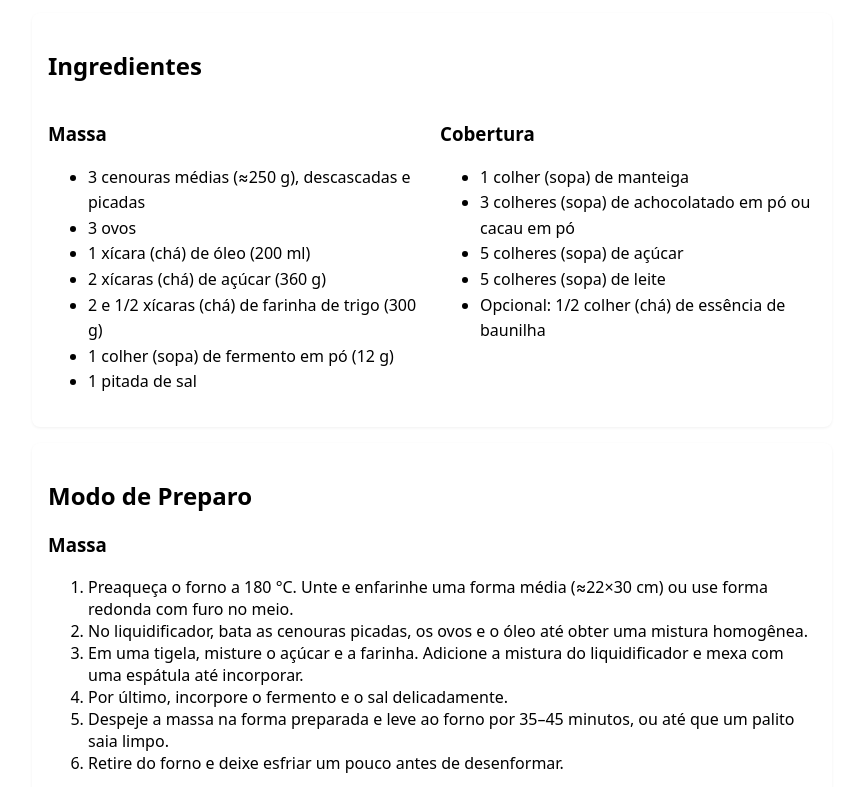
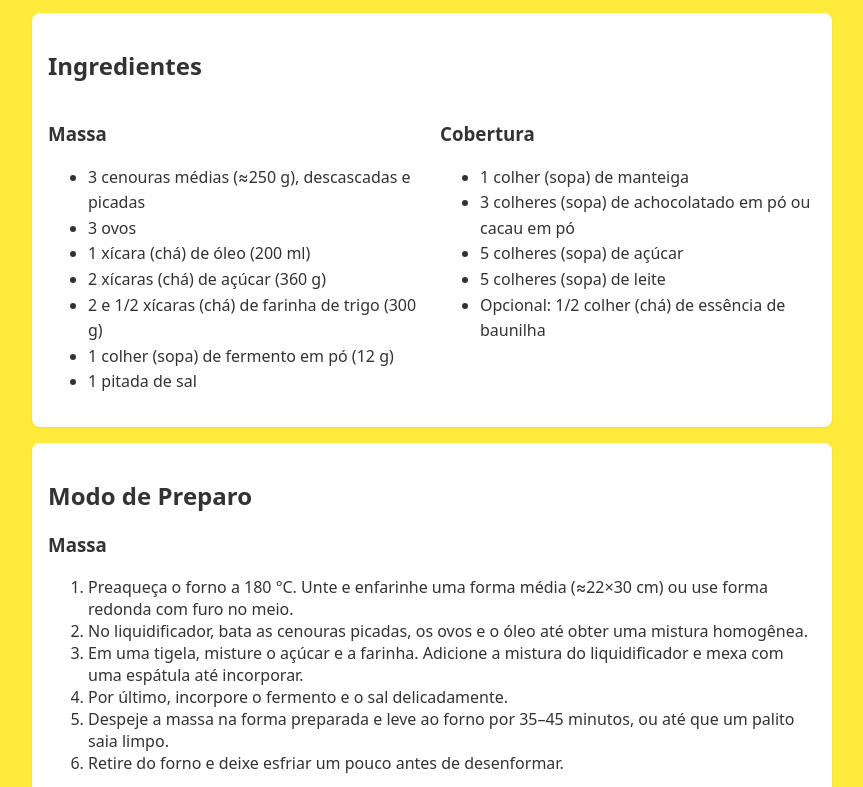
Before and after one commit to SandroVelhinho/Github-projeto_final, a plain HTML site: page src/boloDeCenoura.html in a window 1280 px wide. Shown: the part 120-907 px from the top of the page, without its empty margins (208-1071 px from the left). Drawn offline with Linux system fonts and the light colour scheme.

Commit message:
pagina amarela

```diff
--- a/src/boloDeCenoura.html
+++ b/src/boloDeCenoura.html
@@ -5,7 +5,14 @@
     <title>Bolo de Cenoura com Cobertura de Chocolate</title>
     <meta name="viewport" content="width=device-width,initial-scale=1">
     <style>
-        body {font-family: system-ui, -apple-system, "Segoe UI", Roboto, "Helvetica Neue", Arial; max-width:800px; margin:2rem auto; padding:1rem;}
+        body {
+            font-family: system-ui, -apple-system, "Segoe UI", Roboto, "Helvetica Neue", Arial;
+            max-width:800px;
+            margin:2rem auto;
+            padding:1rem;
+            background-color: #ffeb3b; /* Fundo amarelo */
+            color: #333; /* Cor do texto */
+        }
         header {text-align:center; margin-bottom:1rem;}
         h1 {margin:.2rem 0;}
         .meta {color:#666; font-size:.95rem;}
```
